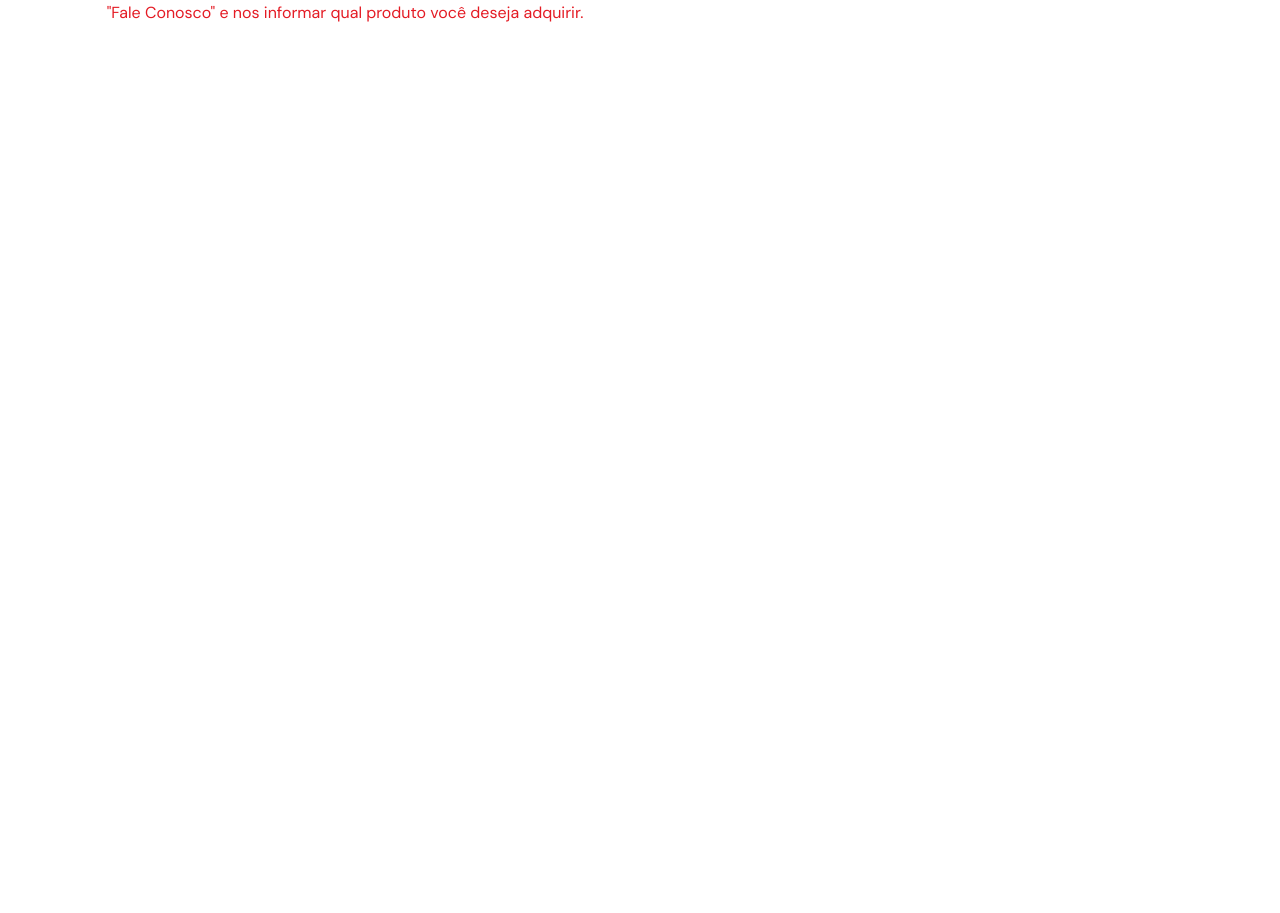
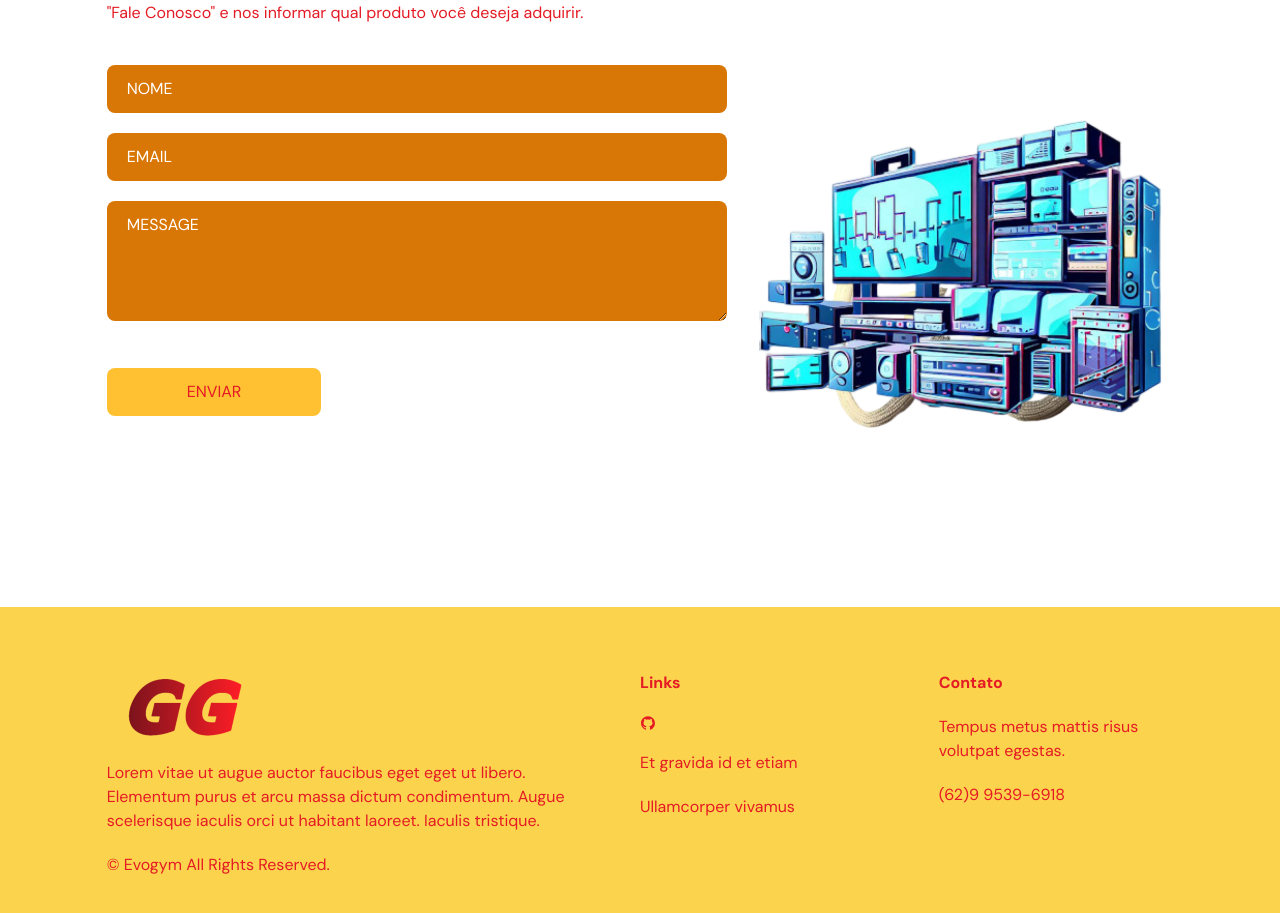
Before and after one commit to Suntzu1000/frontend_ts, a React (Vite) app: page / in a window 1280 px wide. Shown: the part 2363-3276 px from the top of the page. Before the commit the page ends 2556 px from the top, so only its background shows below. Built offline with nearby package versions, Linux system fonts and the light colour scheme.

Commit message:
Projeto de etapa 1/? finalizada!

```diff
--- a/package.json
+++ b/package.json
@@ -14,7 +14,8 @@
     "react": "^18.2.0",
     "react-anchor-link-smooth-scroll": "^1.0.12",
     "react-dom": "^18.2.0",
-    "react-hook-form": "^7.43.9"
+    "react-hook-form": "^7.43.9",
+    "react-icons": "^4.8.0"
   },
   "devDependencies": {
     "@types/node": "^18.15.11",
--- a/src/App.tsx
+++ b/src/App.tsx
@@ -4,6 +4,7 @@ import Benefits from "@/scenes/benefits/";
 import { useEffect, useState } from "react";
 import { SelectedPage } from "@/shared/types";
 import Contato from "./scenes/contato";
+import Footer from "./scenes/footer";
 
 function App() {
   const [selectedPage, setSelectedPage] = useState<SelectedPage>(
@@ -33,6 +34,7 @@ function App() {
       <Home setSelectedPage={setSelectedPage} />
       <Benefits setSelectedPage={setSelectedPage} />
       <Contato setSelectedPage={setSelectedPage}/>
+      <Footer setSelectedPage={setSelectedPage} />
     </div>
   );
 }
--- a/src/scenes/contato/index.tsx
+++ b/src/scenes/contato/index.tsx
@@ -69,7 +69,87 @@ const Contato = ({ setSelectedPage }: Props) => {
               onSubmit={onSubmit}
               action="https://formsubmit.co/gabrielfootze@gmail.com"
               method="POST"
-            ></form>
+            >
+              <input
+                className={inputStyles}
+                type="text"
+                placeholder="NOME"
+                {...register("name", {
+                  required: true,
+                  maxLength: 100,
+                })}
+              />
+              {errors.name && (
+                <p className="mt-1 text-primary-500">
+                  {errors.name.type === "required" &&
+                    "Este campo é obrigatório!"}
+                  {errors.name.type === "maxLength" &&
+                    "O máximo são 100 caracteres."}
+                </p>
+              )}
+
+              <input
+                className={inputStyles}
+                type="text"
+                placeholder="EMAIL"
+                {...register("email", {
+                  required: true,
+                  pattern: /^[A-Z0-9._%+-]+@[A-Z0-9.-]+\.[A-Z]{2,}$/i,
+                })}
+              />
+              {errors.email && (
+                <p className="mt-1 text-primary-500">
+                  {errors.email.type === "required" &&
+                    "Este campo é obrigatório!"}
+                  {errors.email.type === "pattern" && "Email Inválido."}
+                </p>
+              )}
+
+              <textarea
+                className={inputStyles}
+                rows={4}
+                cols={50}
+                placeholder="MESSAGE"
+                {...register("message", {
+                  required: true,
+                  maxLength: 2000,
+                })}
+              />
+              {errors.message && (
+                <p className="mt-1 text-primary-500">
+                  {errors.message.type === "required" &&
+                    "Este campo é obrigatório!"}
+                  {errors.message.type === "pattern" && "Email Inválido."}
+                </p>
+              )}
+
+              <button
+                type="submit"
+                className="mt-5 rounded-lg bg-secondary-500 px-20 py-3 transition duration-500 hover:text-white"
+              >
+                ENVIAR
+              </button>
+            </form>
+          </motion.div>
+
+          <motion.div
+            className="relative mt-16 basis-2/5 md:mt-0"
+            initial="hidden"
+            whileInView="visible"
+            viewport={{ once: true, amount: 0.5 }}
+            transition={{ delay: 0.2, duration: 0.5 }}
+            variants={{
+              hidden: { opacity: 0, y: 50 },
+              visible: { opacity: 1, y: 0 },
+            }}
+          >
+            <div className="w-full before:absolute before:-bottom-20 before:-right-10 before:z-[-1] md:before:content-evolvetext">
+              <img
+                className="w-full"
+                src={ContactUsPageGraphic}
+                alt="Formulário"
+              />
+            </div>
           </motion.div>
         </div>
       </motion.div>
--- /dev/null
+++ b/src/scenes/footer/index.tsx
@@ -0,0 +1,43 @@
+import Logo from "@/assets/Logoooo.png";
+import AnchorLink from "react-anchor-link-smooth-scroll";
+import {AiFillGithub} from "react-icons/ai";
+
+const Footer = () => {
+  return (
+    <footer className="bg-primary-100 py-16">
+      <div className="justify-content mx-auto w-5/6 gap-16 md:flex">
+        <div className="mt-16 basis-1/2 md:mt-0">
+          <AnchorLink href="#paginainicial">
+            {" "}
+            <img alt="logo" src={Logo} />
+          </AnchorLink>
+          <p className="my-5">
+            Lorem vitae ut augue auctor faucibus eget eget ut libero. Elementum
+            purus et arcu massa dictum condimentum. Augue scelerisque iaculis
+            orci ut habitant laoreet. Iaculis tristique.
+          </p>
+          <p>© Evogym All Rights Reserved.</p>
+        </div>
+        <div className="mt-16 basis-1/4 md:mt-0">
+          <h4 className="font-bold">Links</h4>
+          <p className="my-5">
+            <a
+              href="https://github.com/Suntzu1000"
+              target="_blank"
+              rel="noopener noreferrer"
+            ><AiFillGithub/></a>
+          </p>
+          <p className="my-5">Et gravida id et etiam</p>
+          <p>Ullamcorper vivamus</p>
+        </div>
+        <div className="mt-16 basis-1/4 md:mt-0">
+          <h4 className="font-bold">Contato</h4>
+          <p className="my-5">Tempus metus mattis risus volutpat egestas.</p>
+          <p>(62)9 9539-6918</p>
+        </div>
+      </div>
+    </footer>
+  );
+};
+
+export default Footer;
```
Also changed, not shown: 1 other file (tests, documents, lock files or other folders).
